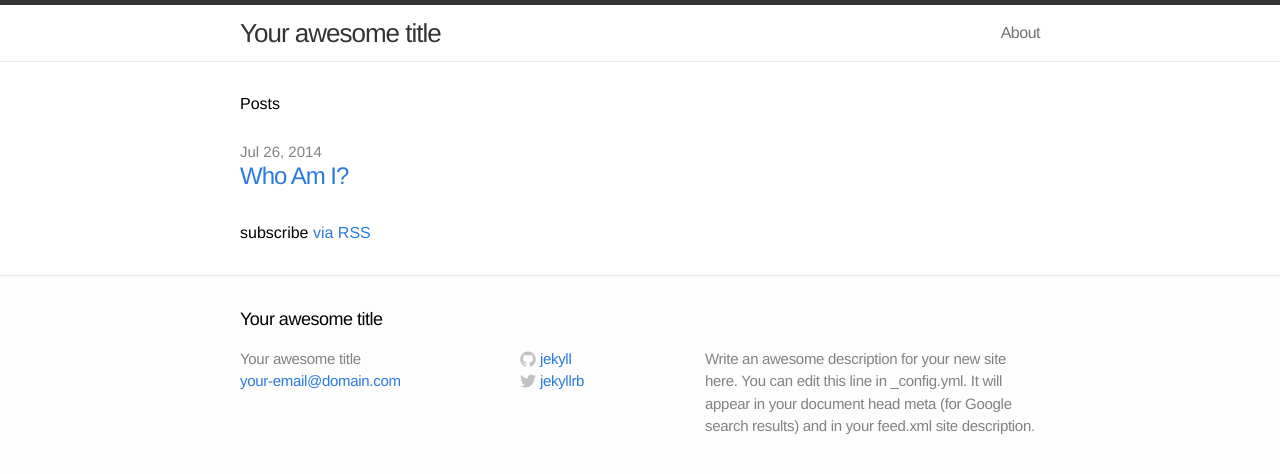
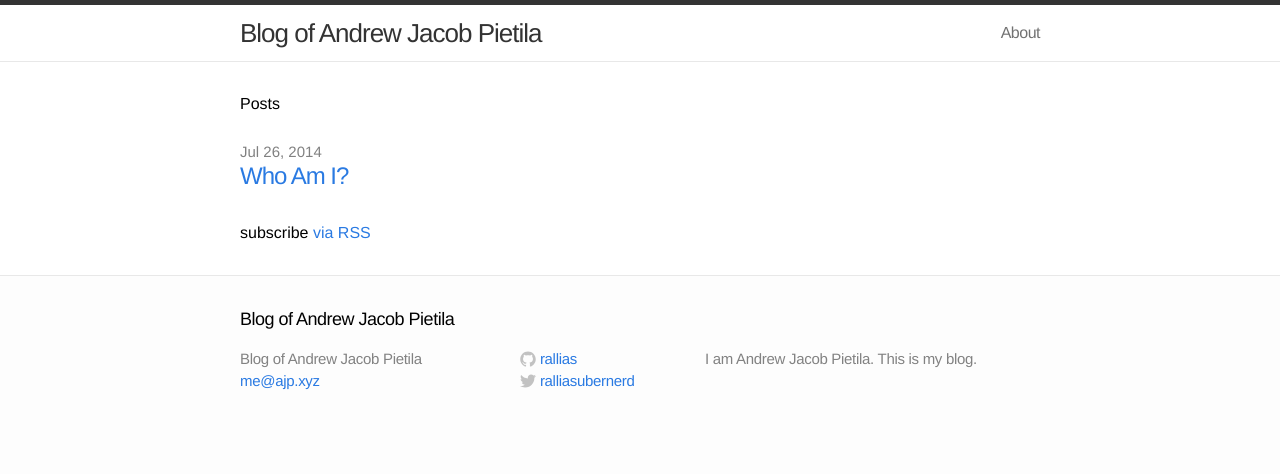
Before and after one commit to rallias/ajp.xyz, a Jekyll site: the page built from index.html, in a window 1280 px wide. Shown: the top 474 px of the page. Built offline with Jekyll 4.4.1, drawn with Linux system fonts in a browser that asks for light colours.

Commit message:
Updated $SITE/_config.yml

```diff
--- a/_config.yml
+++ b/_config.yml
@@ -1,11 +1,11 @@
 # Site settings
-title: Your awesome title
-email: your-email@domain.com
-description: "Write an awesome description for your new site here. You can edit this line in _config.yml. It will appear in your document head meta (for Google search results) and in your feed.xml site description."
+title: Blog of Andrew Jacob Pietila
+email: me@ajp.xyz
+description: "I am Andrew Jacob Pietila. This is my blog."
 baseurl: ""
-url: "http://yourdomain.com"
-twitter_username: jekyllrb
-github_username:  jekyll
+url: "http://ajp.xyz"
+twitter_username: ralliasubernerd
+github_username:  rallias
 
 # Build settings
 markdown: kramdown
```
